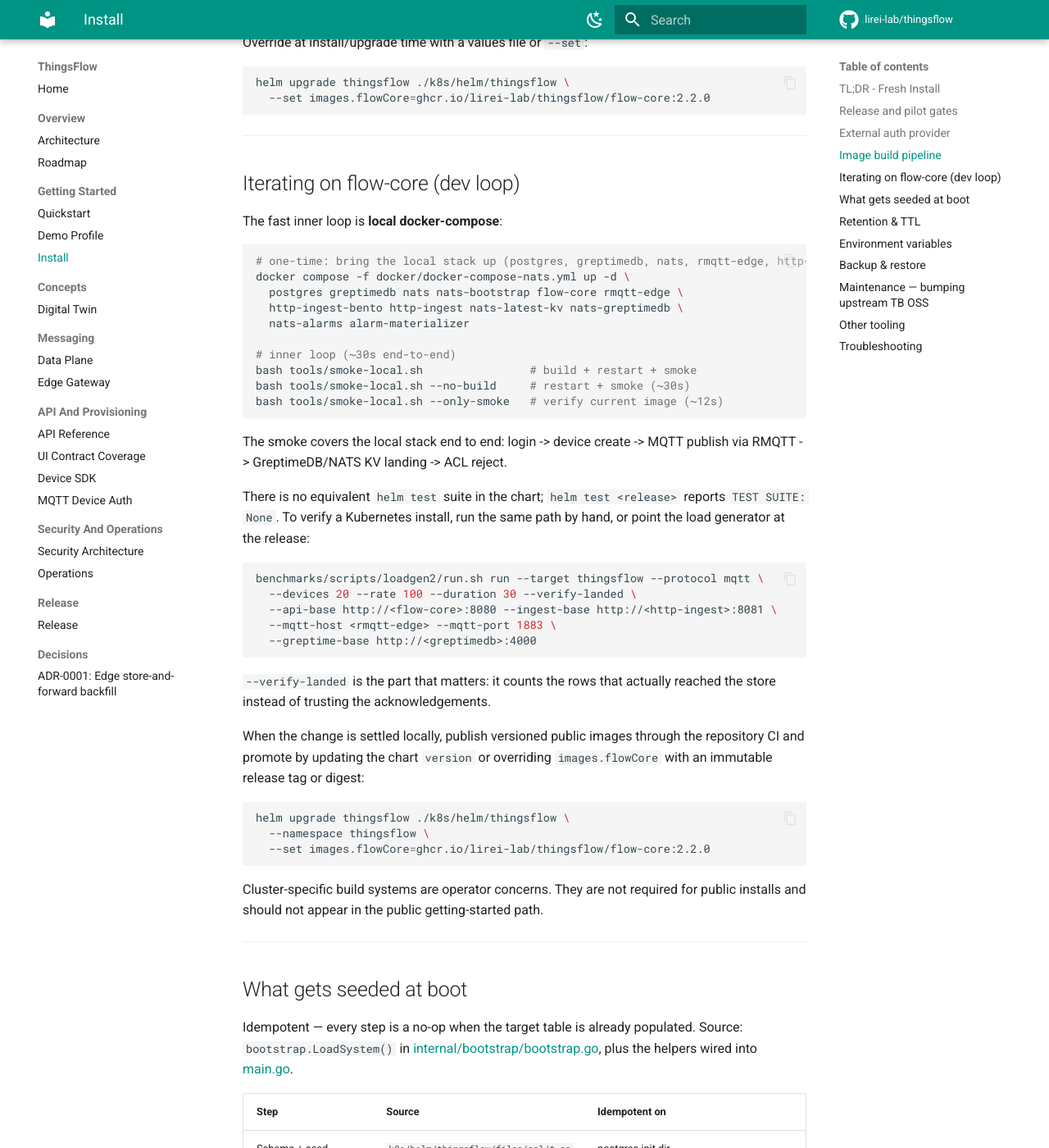
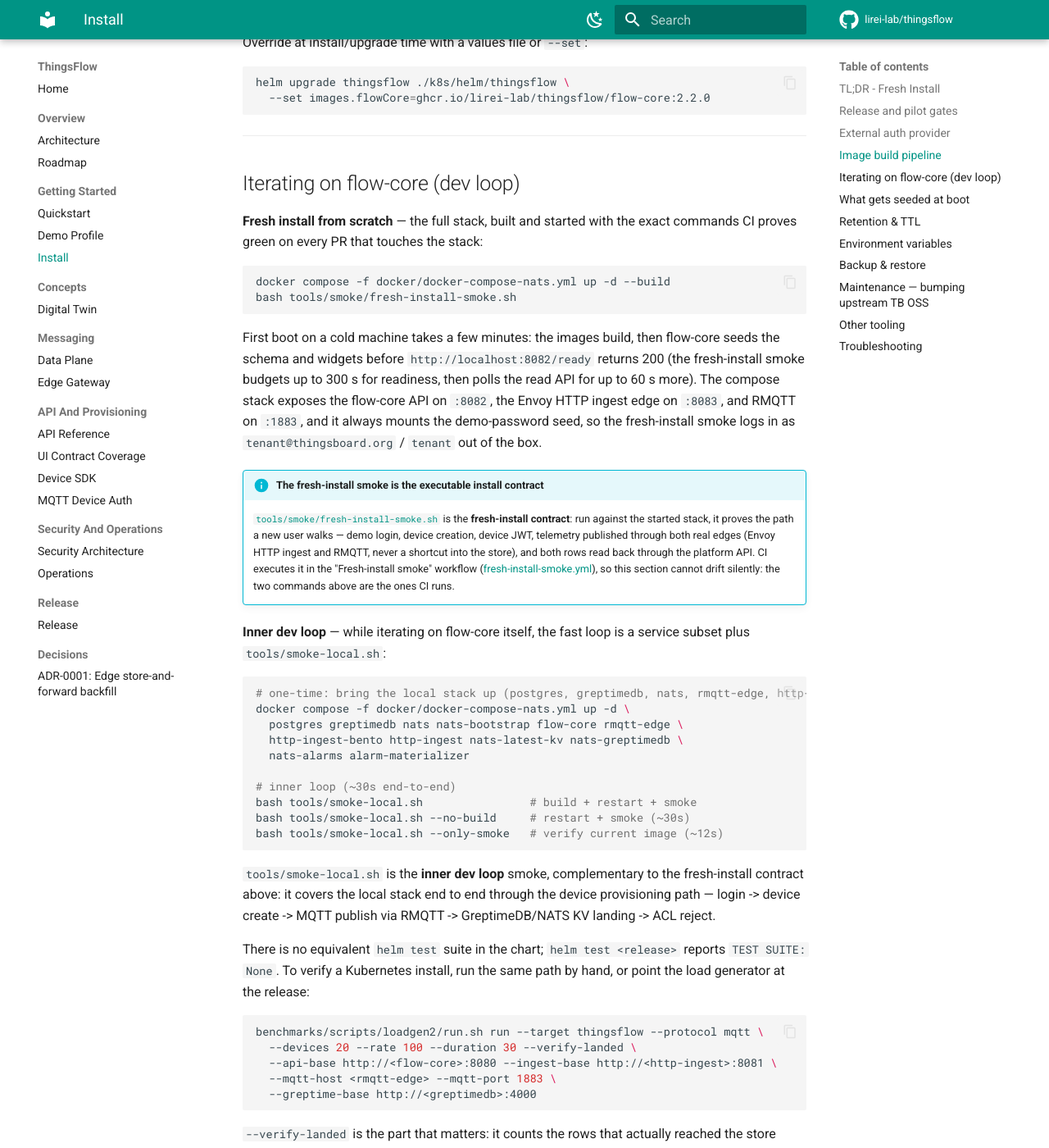
Before and after one commit to lirei-lab/thingsflow, an MkDocs documentation site: the page built from docs/INSTALL.md, in a window 1280 px wide and 1400 px high, scrolled down 6519 px. Shown: the whole window at 82% size. Built offline with MkDocs 1.6.1 and Material for MkDocs 9.7.7, drawn with Linux system fonts in a browser that asks for light colours; comment, search, counter and statistics services are not loaded; some of the changed text lies outside the part shown.

Commit message:
docs(legion): execute plan 02-03 — INSTALL.md aligned to the smoke contract
Phase 2: Verified Fresh Install
Wave: 2
Requirements: R1

The compose section now opens with the exact two commands CI proves green
(up -d --build + the fresh-install smoke), presents only smoke-proven facts
(ports, demo login, readiness budgets), and distinguishes the two smokes by
role: smoke-local.sh stays the inner dev loop, fresh-install-smoke.sh is the
executable install contract run by the Fresh-install smoke workflow.

Co-Authored-By: Claude Fable 5 <noreply@anthropic.com>

````diff
--- a/docs/INSTALL.md
+++ b/docs/INSTALL.md
@@ -343,7 +343,35 @@ helm upgrade thingsflow ./k8s/helm/thingsflow \
 
 ## Iterating on flow-core (dev loop)
 
-The fast inner loop is **local docker-compose**:
+**Fresh install from scratch** — the full stack, built and started with the
+exact commands CI proves green on every PR that touches the stack:
+
+```bash
+docker compose -f docker/docker-compose-nats.yml up -d --build
+bash tools/smoke/fresh-install-smoke.sh
+```
+
+First boot on a cold machine takes a few minutes: the images build, then
+flow-core seeds the schema and widgets before `http://localhost:8082/ready`
+returns 200 (the fresh-install smoke budgets up to 300 s for readiness, then
+polls the read API for up to 60 s more). The compose stack exposes the
+flow-core API on `:8082`, the Envoy HTTP ingest edge on `:8083`, and RMQTT on
+`:1883`, and it always mounts the demo-password seed, so the fresh-install
+smoke logs in as `tenant@thingsboard.org` / `tenant` out of the box.
+
+!!! info "The fresh-install smoke is the executable install contract"
+    [`tools/smoke/fresh-install-smoke.sh`](https://github.com/lirei-lab/thingsflow/blob/main/tools/smoke/fresh-install-smoke.sh)
+    is the **fresh-install contract**: run against the started stack, it
+    proves the path a new user walks — demo login, device creation, device
+    JWT, telemetry published through both real edges (Envoy HTTP ingest and
+    RMQTT, never a shortcut into the store), and both rows read back through
+    the platform API. CI executes it in the "Fresh-install smoke" workflow
+    ([fresh-install-smoke.yml](https://github.com/lirei-lab/thingsflow/blob/main/.github/workflows/fresh-install-smoke.yml)),
+    so this section cannot drift silently: the two commands above are the
+    ones CI runs.
+
+**Inner dev loop** — while iterating on flow-core itself, the fast loop is a
+service subset plus `tools/smoke-local.sh`:
 
 ```bash
 # one-time: bring the local stack up (postgres, greptimedb, nats, rmqtt-edge, http-ingest, ui)
@@ -358,8 +386,10 @@ bash tools/smoke-local.sh --no-build     # restart + smoke (~30s)
 bash tools/smoke-local.sh --only-smoke   # verify current image (~12s)
 ```
 
-The smoke covers the local stack end to end: login -> device create -> MQTT
-publish via RMQTT -> GreptimeDB/NATS KV landing -> ACL reject.
+`tools/smoke-local.sh` is the **inner dev loop** smoke, complementary to the
+fresh-install contract above: it covers the local stack end to end through the
+device provisioning path — login -> device create -> MQTT publish via RMQTT ->
+GreptimeDB/NATS KV landing -> ACL reject.
 
 There is no equivalent `helm test` suite in the chart; `helm test <release>`
 reports `TEST SUITE: None`. To verify a Kubernetes install, run the same path
````
Also changed, not shown: other parts of docs/INSTALL.md (+1 -2 lines).
